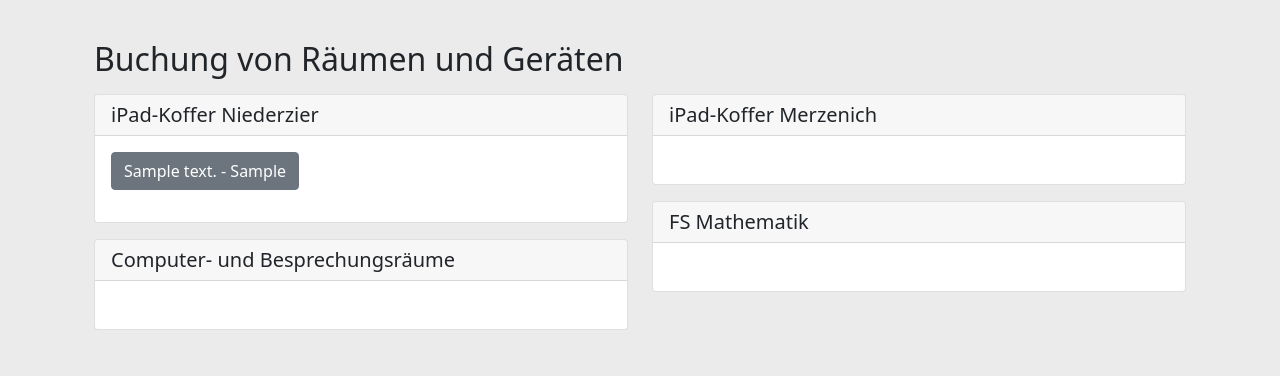
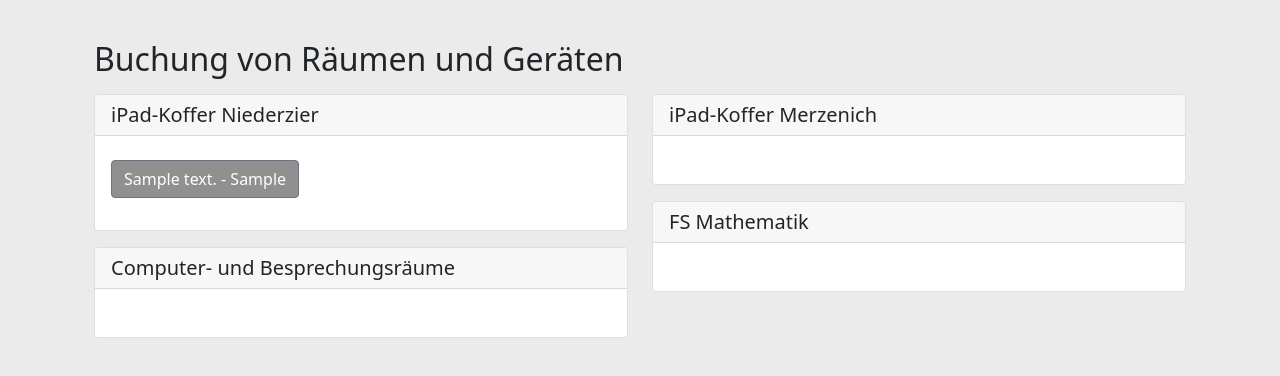
Before and after one commit to pyphil/DjangoBuchungstool, a Django app: template buchungstool/templates/buchungstoolRooms.html in a window 1280 px wide. Shown: the part 56-432 px from the top of the page. Run offline with Django 3.2, Linux system fonts and the light colour scheme; the template is opened without the code that fills it: values that come from a table or form of the project are taken from there, others are empty; tables that the repository leaves empty hold one stand-in row (values such as "Sample post").

Commit message:
buttonstyle rooms

```diff
--- a/buchungstool/templates/buchungstoolRooms.html
+++ b/buchungstool/templates/buchungstoolRooms.html
@@ -25,9 +25,9 @@
                         <div class="mb-3">
                             {% for room in rooms %}
                                 {% if room.card == 1 %}
-                                    <p><button type="submit" class="btn btn-secondary" name="room_text"
+                                    <button type="submit" class="btn btn-secondary mt-2" style="background-color: #909090;" name="room_text"
                                             value="{{ room.room }} - {{ room.description }}">{{ room.description }}
-                                            - {{ room.room }}</button></p>
+                                            - {{ room.room }}</button><br>
                                     <input type="hidden" name="room" value="{{ room.short_name }}" />
                                 {% endif %}
                             {% endfor %}
@@ -44,9 +44,9 @@
                         <div class="mb-3">
                             {% for room in rooms %}
                                 {% if room.card == 3 %}
-                                    <p><button type="submit" class="btn btn-secondary" name="room_text"
+                                    <button type="submit" class="btn btn-secondary mt-2" style="background-color: #909090;" name="room_text"
                                             value="{{ room.room }} - {{ room.description }}">{{ room.description }}
-                                            - {{ room.room }}</button></p>
+                                            - {{ room.room }}</button><br>
                                     <input type="hidden" name="room" value="{{ room.short_name }}" />
                                 {% endif %}
                             {% endfor %}
@@ -65,9 +65,9 @@
                         <div class="mb-3">
                             {% for room in rooms %}
                                 {% if room.card == 2 %}
-                                    <p><button type="submit" class="btn btn-secondary" name="room_text"
+                                    <button type="submit" class="btn btn-secondary mt-2" style="background-color: #909090;" name="room_text"
                                             value="{{ room.room }} - {{ room.description }}">{{ room.description }}
-                                            - {{ room.room }}</button></p>
+                                            - {{ room.room }}</button><br>
                                     <input type="hidden" name="room" value="{{ room.short_name }}" />
                                 {% endif %}
                             {% endfor %}
@@ -83,9 +83,9 @@
                         <div class="mb-3">
                             {% for room in rooms %}
                                 {% if room.card == 4 %}
-                                    <p><button type="submit" class="btn btn-secondary" name="room_text"
+                                    <button type="submit" class="btn btn-secondary mt-2" style="background-color: #909090;" name="room_text"
                                             value="{{ room.room }} - {{ room.description }}">{{ room.description }}
-                                            - {{ room.room }}</button></p>
+                                            - {{ room.room }}</button><br>
                                     <input type="hidden" name="room" value="{{ room.short_name }}" />
                                 {% endif %}
                             {% endfor %}
```
